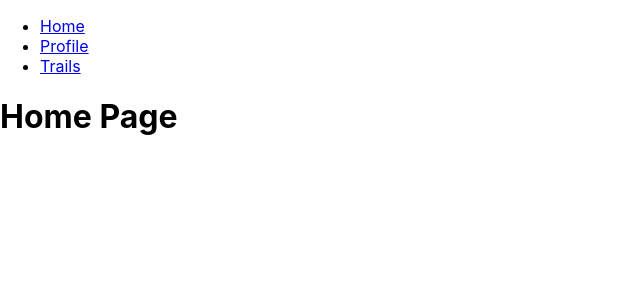
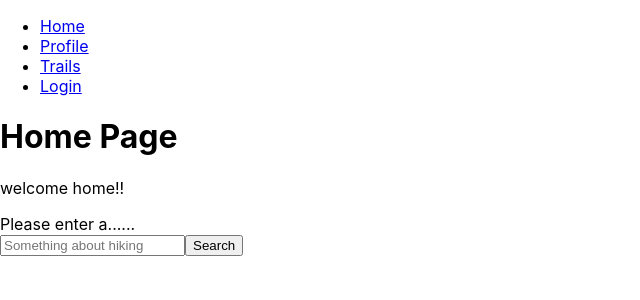
Before and after one commit to Moe1401/hiking-guide, a React (Create React App) app: page / in a window 1280 px wide. Shown: the top 300 px of the page, without its empty margins (0-640 px from the left). Built offline with nearby package versions, Linux system fonts and the light colour scheme.

Commit message:
added a login page disp. the the form, and a link in the nav

```diff
--- a/src/components/Container.js
+++ b/src/components/Container.js
@@ -1,6 +1,8 @@
 import React, { useState } from 'react';
+import '../App.css';
 import NavTabs from './NavTabs';
 import Home from './pages/Home';
+import Form from '../components/pages/Form/index';
 import Profile from './pages/Profile';
 import Trails from './pages/Trails';
 
@@ -19,6 +21,10 @@ export default function Container() {
     if (currentPage === 'Trails') {
       return <Trails />;
     }
+    if (currentPage === 'Login') {
+      return <Form />;
+    }
+
   };
 
   const handlePageChange = (page) => setCurrentPage(page);
@@ -29,6 +35,26 @@ export default function Container() {
       <NavTabs currentPage={currentPage} handlePageChange={handlePageChange} />
       {/* Here we are calling the renderPage method which will return a component  */}
       {renderPage()}
+
+      <form class="hikeSearch">
+        <div class="form-group">
+          <div class="row">
+            <div class="col-md-4"></div>
+
+              <div class="col-md-4 text-center">
+
+                <div class="invalid-feedback">
+                  Please enter a......</div>
+
+                <input type="text" class="form-control mb-3 mt-10" name="locations" id="locations" placeholder="Something about hiking "
+                  autofocus />
+                <button type="button" class="btn btn-primary" id="searchLocation2" role="button"
+                  aria-pressed="true">Search</button>
+              </div>
+            <div class="col-md-4"></div>
+          </div>
+        </div>
+      </form>
     </div>
   );
 }
--- a/src/components/NavTabs.js
+++ b/src/components/NavTabs.js
@@ -20,7 +20,6 @@ function NavTabs({ currentPage, handlePageChange }) {
         <a
           href="#profile"
           onClick={() => handlePageChange('Profile')}
-          // Check to see if the currentPage is `About`, and if so we use the active link class from bootstrap. Otherwise, we set it to a normal nav-link
           className={currentPage === 'Profile' ? 'nav-link active' : 'nav-link'}
         >
           Profile
@@ -30,10 +29,18 @@ function NavTabs({ currentPage, handlePageChange }) {
         <a
           href="#trails"
           onClick={() => handlePageChange('Trails')}
-          // Check to see if the currentPage is `Blog`, and if so we use the active link class from bootstrap. Otherwise, we set it to a normal nav-link
           className={currentPage === 'Trails' ? 'nav-link active' : 'nav-link'}
         >
           Trails
+        </a>
+      </li>
+      <li className="nav-item">
+        <a
+          href="#login"
+          onClick={() => handlePageChange('Login')}
+          className={currentPage === 'Login' ? 'nav-link active' : 'nav-link'}
+        >
+          Login
         </a>
       </li>
     </ul>
--- a/src/components/pages/Home.js
+++ b/src/components/pages/Home.js
@@ -5,7 +5,7 @@ export default function Home() {
     <div>
       <h1>Home Page</h1>
       <p>
-
+        welcome home!!
       </p>
     </div>
   );
--- a/src/components/pages/Profile.js
+++ b/src/components/pages/Profile.js
@@ -1,23 +1,12 @@
 import React from 'react';
+
 
 export default function Profile() {
   return (
     <div>
-      <h1>Blog Page</h1>
+      <h1>Profile Page</h1>
       <p>
-        Donec a volutpat quam. Curabitur nec varius justo, sed rutrum ligula.
-        Curabitur pellentesque turpis sit amet eros iaculis, a mollis arcu
-        dictum. Ut vel ante eget massa ornare placerat. Etiam nisl orci, finibus
-        sodales volutpat et, hendrerit ut dolor. Suspendisse porta dictum nunc,
-        sed pretium risus rutrum eget. Nam consequat, ligula in faucibus
-        vestibulum, nisi justo laoreet risus, luctus luctus mi lacus sit amet
-        libero. Class aptent taciti sociosqu ad litora torquent per conubia
-        nostra, per inceptos himenaeos. Mauris pretium condimentum tellus eget
-        lobortis. Interdum et malesuada fames ac ante ipsum primis in faucibus.
-        Donec placerat accumsan mi, ut congue neque placerat eu. Donec nec ipsum
-        in velit pellentesque vehicula sit amet at augue. Maecenas aliquam
-        bibendum congue. Pellentesque semper, lectus non ullamcorper iaculis,
-        est ligula suscipit velit, sed bibendum turpis dui in sapien.
+        welcome to your profile!
       </p>
     </div>
   );
--- a/src/components/pages/Trails.js
+++ b/src/components/pages/Trails.js
@@ -3,14 +3,9 @@ import React from 'react';
 export default function Trails() {
   return (
     <div>
-      <h1>About Page</h1>
+      <h1>Trails Page</h1>
       <p>
-        Nunc pharetra finibus est at efficitur. Praesent sed congue diam.
-        Integer gravida dui mauris, ut interdum nunc egestas sed. Aenean sed
-        mollis diam. Nunc aliquet risus ac finibus porta. Nam quis arcu non
-        lectus tincidunt fermentum. Suspendisse aliquet orci porta quam semper
-        imperdiet. Praesent euismod mi justo, faucibus scelerisque risus cursus
-        in. Sed rhoncus mollis diam, sit amet facilisis lectus blandit at.
+        info about trails!!!!!
       </p>
     </div>
   );
```
Also changed, not shown: src/App.js (+1 -7 lines).
